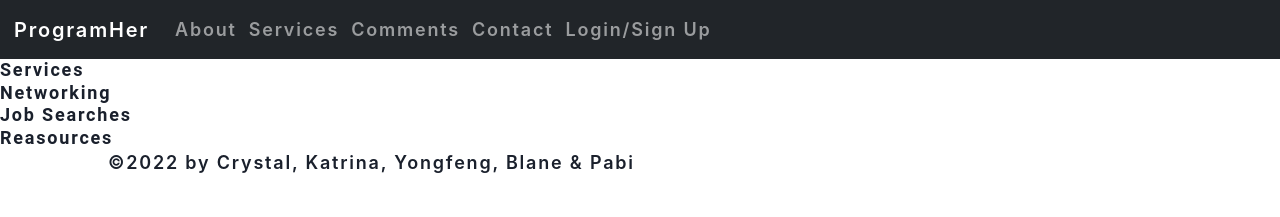
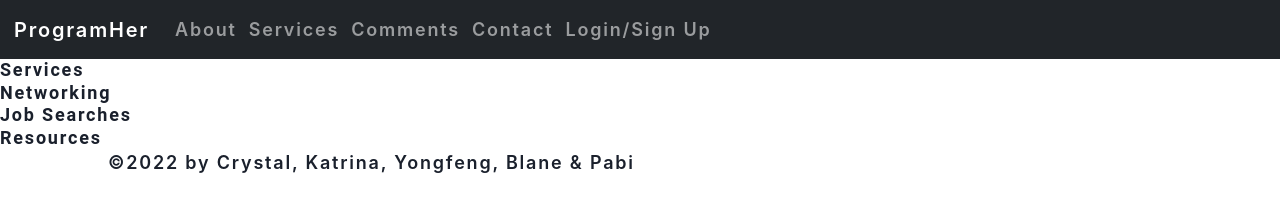
Before and after one commit to candre02/Program-Her, a React (Create React App) app in the folder client/: page /services in a window 1280 px wide. Shown: the top 217 px of the page. Built offline with nearby package versions, Linux system fonts and the light colour scheme.

Commit message:
add readme file & edited service.js

```diff
--- a/client/src/pages/Services.js
+++ b/client/src/pages/Services.js
@@ -16,7 +16,7 @@ function Services() {
         <h3>Job Searches</h3>
       </div>
       <div>
-        <h4>Reasources</h4>
+        <h4>Resources</h4>
       </div>
     </section>
   )
```
Also changed, not shown: 1 other file (tests, documents, lock files or other folders).
